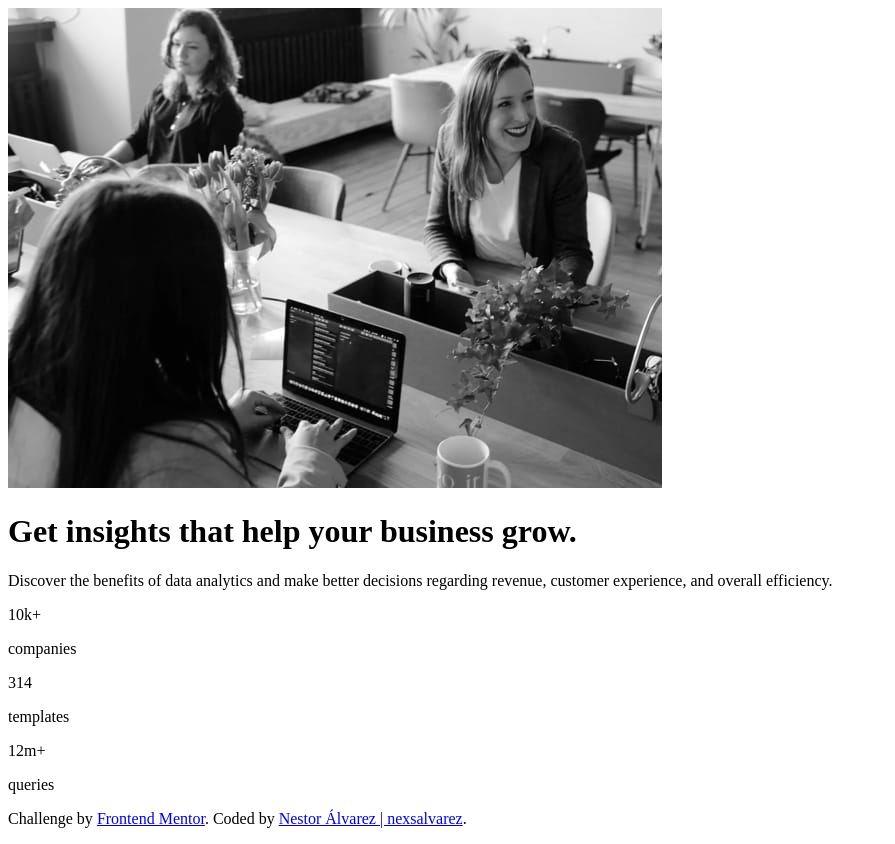
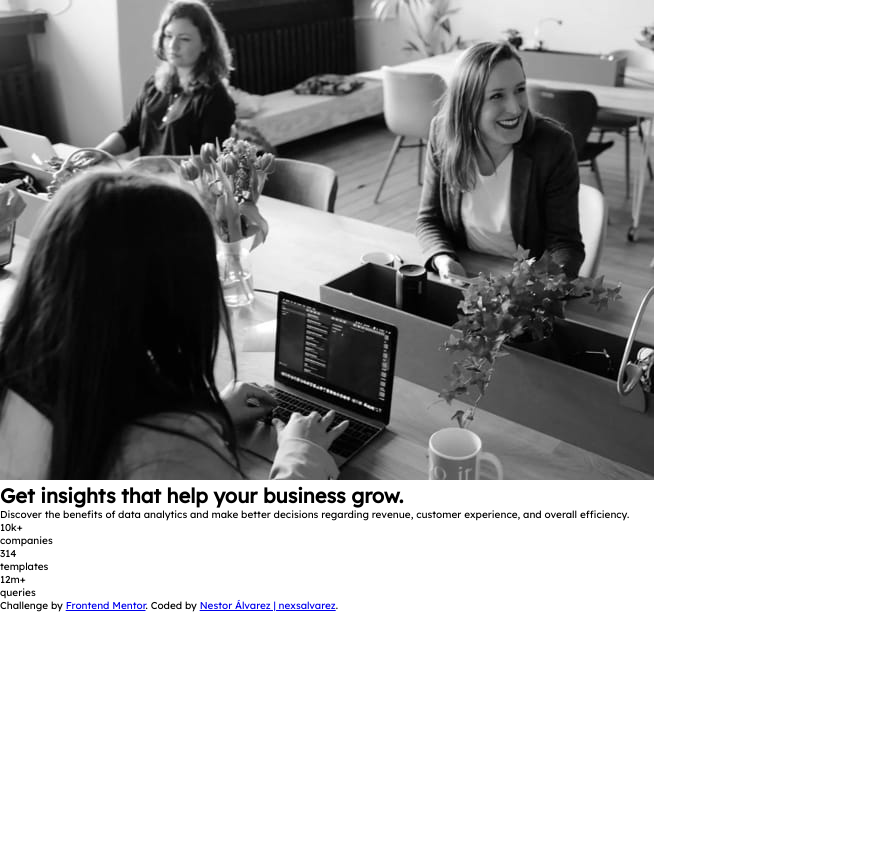
Before and after one commit to nexsalvarez/stats-preview-card-component, a plain HTML site: page index.html in a window 1280 px wide. Shown: the whole page, without its empty margins (0-895 px from the left). After the commit the page ends 800 px from the top, so only its background shows below. Drawn offline with Linux system fonts and the light colour scheme.

Commit message:
Agregados los estilos iniciales

```diff
--- a/CSS/styles.css
+++ b/CSS/styles.css
@@ -0,0 +1,21 @@
+:root {
+    --very-dark-blue: hsl(233, 47%, 7%);
+    --dark-desaturated-blue: hsl(244, 38%, 16%);
+    --soft-violet: hsl(277, 64%, 61%);
+    --white: hsl(0, 0%, 100%);
+    --slightly-paragraph: hsl(0, 0%, 100%);
+    --slightly-headings: hsla(0, 0%, 100%, 0.6);
+    --md: 1.5rem;
+}
+* {
+    box-sizing: border-box;
+    margin: 0;
+    padding: 0;
+}
+html {
+    font-size: 62.5%;
+}
+body {
+    font-family: 'Inter', sans-serif;
+    font-family: 'Lexend Deca', sans-serif;
+}
--- a/index.html
+++ b/index.html
@@ -4,31 +4,33 @@
   <meta charset="UTF-8">
   <meta name="viewport" content="width=device-width, initial-scale=1.0">
   <link rel="icon" type="image/png" sizes="32x32" href="./images/favicon-32x32.png">
-
+  <link rel="preconnect" href="https://fonts.googleapis.com">
+  <link rel="preconnect" href="https://fonts.gstatic.com" crossorigin>
+  <link href="https://fonts.googleapis.com/css2?family=Inter:wght@400;700&family=Lexend+Deca&display=swap" rel="stylesheet">
   <title>Frontend Mentor | Stats preview card component</title>
   <link rel="stylesheet" href="/CSS/styles.css">
 </head>
 <body>
   <main>
-    <div>
+    <div class="preview-card-container">
       <picture>
         <img src="./images/image-header-mobile.jpg" alt="Women at work">
       </picture>
-      <div>
-        <h1>Get insights that help your business grow.</h1>
-        <p>Discover the benefits of data analytics and make better decisions regarding revenue, customer experience, and overall efficiency.</p>
-        <div>
+      <div class="preview-card--info">
+        <h1>Get <span>insights</span> that help your business grow.</h1>
+        <p class="card--info-p">Discover the benefits of data analytics and make better decisions regarding revenue, customer experience, and overall efficiency.</p>
+        <div class="data-container">
           <div>
-            <p>10k+</p>
-            <p>companies</p>
+            <p class="data--number">10k+</p>
+            <p class="data--type">companies</p>
           </div>
-          <div>
-            <p>314</p>
-            <p>templates</p>
+          <div class="data-container">
+            <p class="data--number">314</p>
+            <p class="data--type">templates</p>
           </div>
-          <div>
-            <p>12m+</p>
-            <p>queries</p>
+          <div class="data-container">
+            <p class="data--number">12m+</p>
+            <p class="data--type">queries</p>
           </div>
         </div>
       </div>
```
